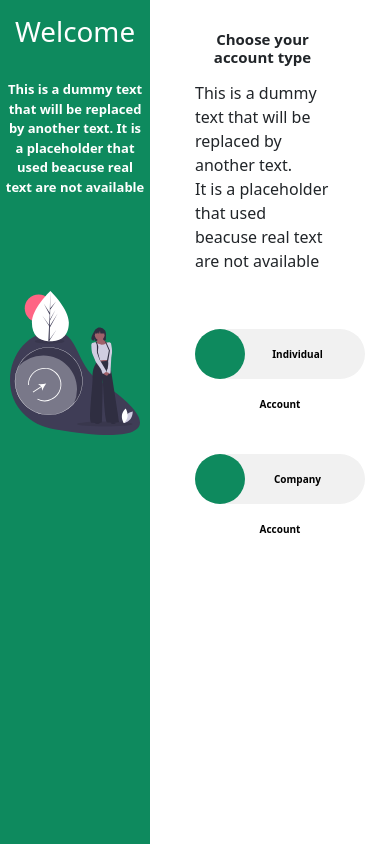
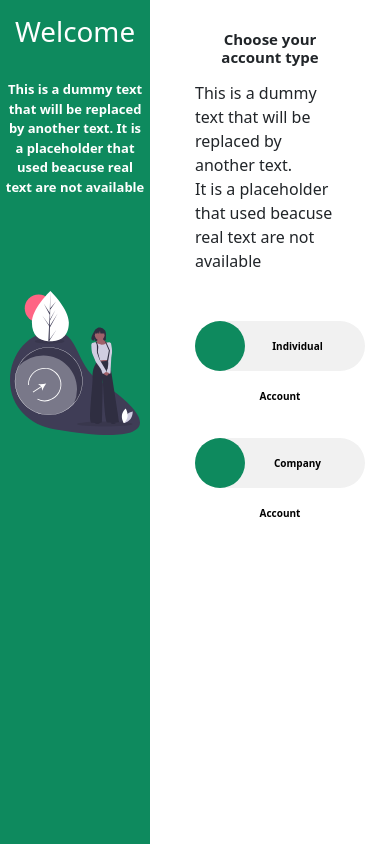
Before and after one commit to Peter-Dumbari/gigamoni, a React (Create React App) app: page / in a window 390 px wide. Built offline with nearby package versions, Linux system fonts and the light colour scheme.

Commit message:
temple com

```diff
--- a/src/App.css
+++ b/src/App.css
@@ -223,9 +223,8 @@ a {
     .body {
       margin-left: 50%;
       padding-top: 30px;
-     margin-right: 20px;
+     margin-right: 5px;
       width: auto;
-      height: 90vh;
     }
 
     h2{
@@ -243,6 +242,7 @@ a {
 
 
 .chip {
+  margin-top: 2rem;
   flex-direction: row;
   height: 50px;
   width: 170px;
@@ -250,6 +250,7 @@ a {
   font-weight: 600;
   display: inline-block;
   text-align: center;
+  margin-right: 10px;
 
 
 }
```
